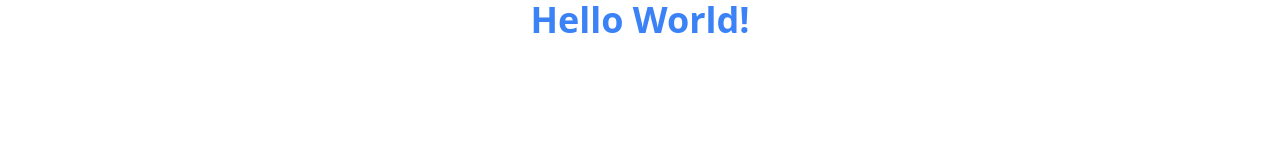
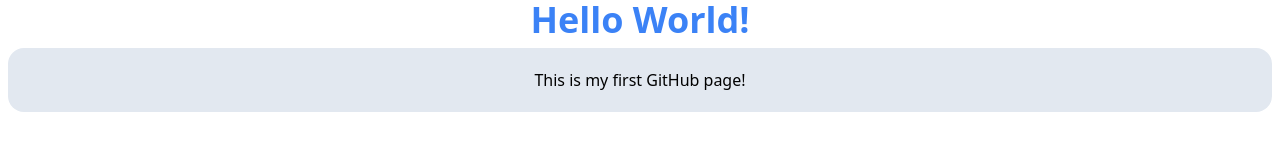
Before and after one commit to Tosh1984/OIC_sales_receivables, a website built with Vite: page pre_alpha_UI/index.html in a window 1280 px wide. Built offline with nearby package versions, Linux system fonts and the light colour scheme.

Commit message:
Reverted to the old folders + updated index.html

```diff
--- a/pre_alpha_UI/index.html
+++ b/pre_alpha_UI/index.html
@@ -9,5 +9,8 @@
 </head>
 <body>
     <h1 class="text-4xl font-bold text-center text-blue-500">Hello World!</h1>
+    <div class="bg-slate-200 m-2 p-5 rounded-2xl">
+        <p class="text-center">This is my first GitHub page!</p>
+    </div>
 </body>
 </html>
```
Also changed, not shown: 2 other files.
